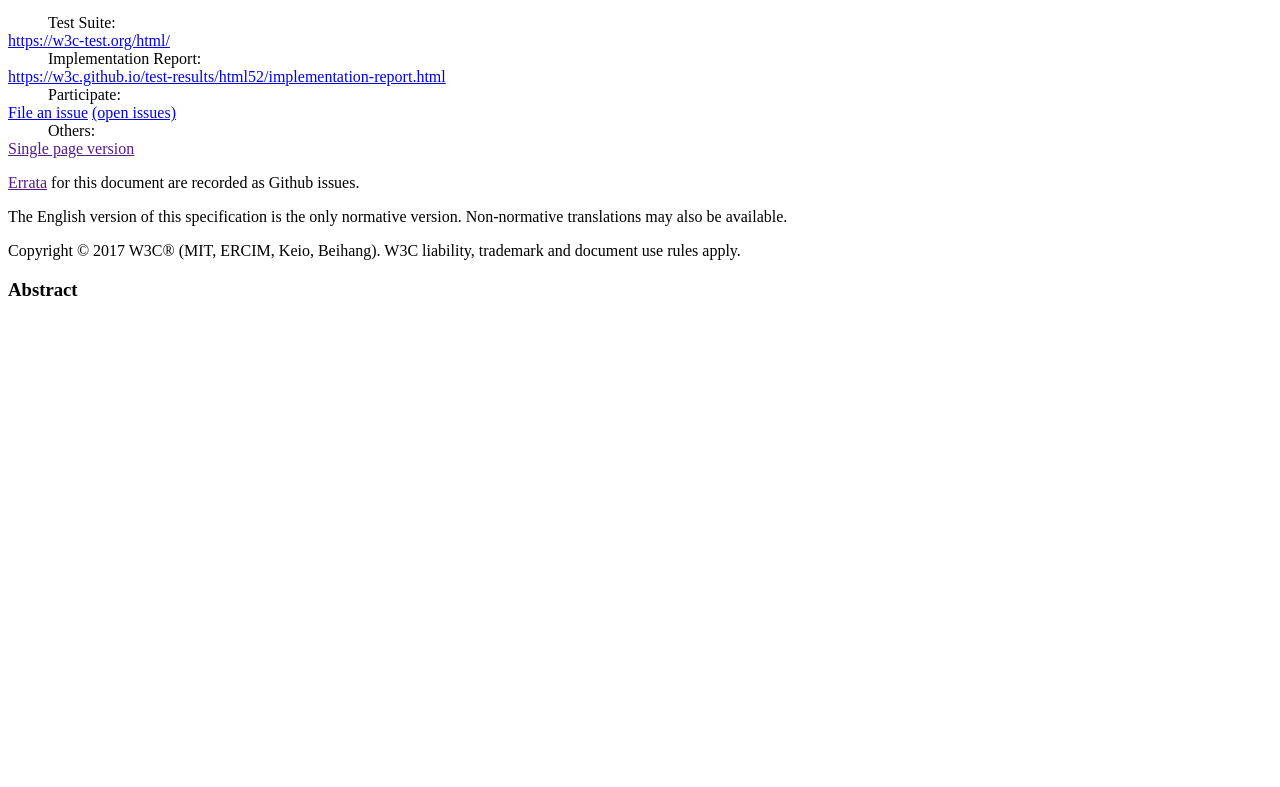
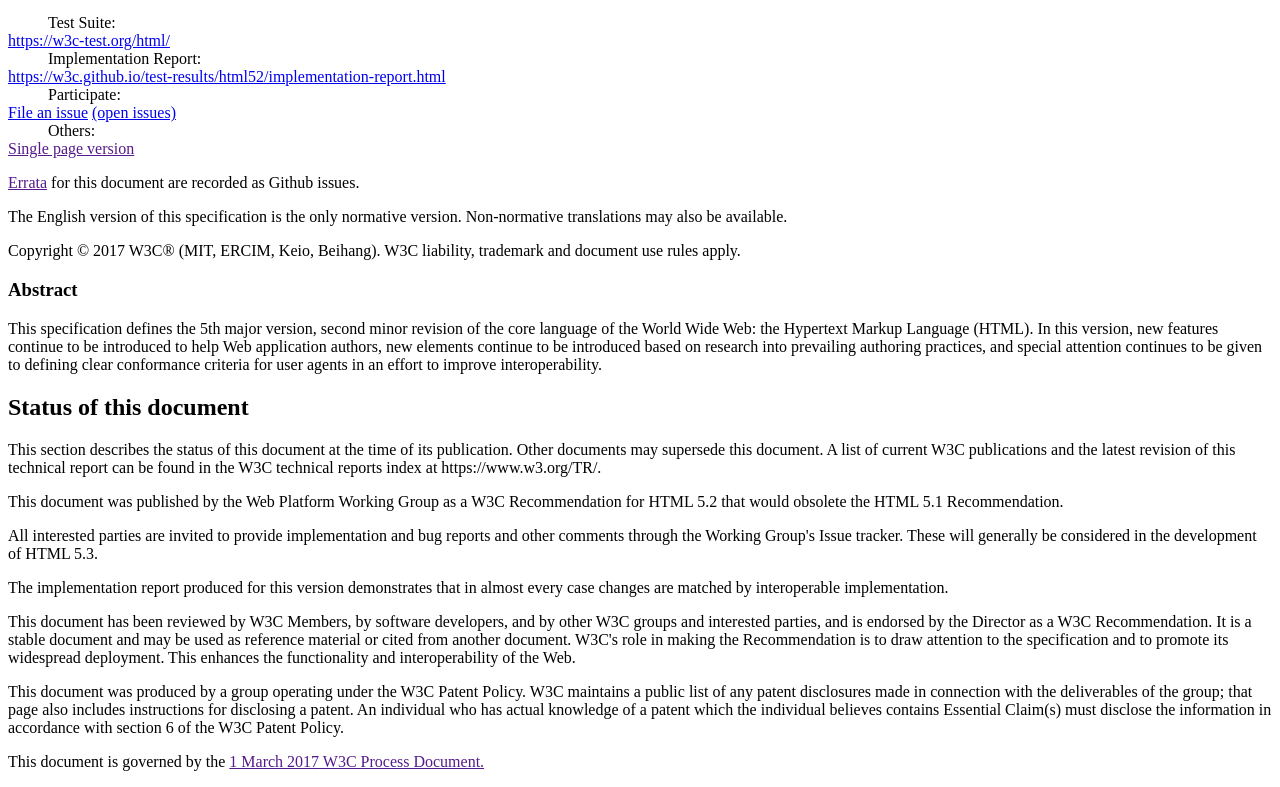
Before and after one commit to tolik0/Web, a plain HTML site: page w3.html in a window 1280 px wide. Shown: the part 767-1554 px from the top of the page. Before the commit the page ends 1087 px from the top, so only its background shows below. Drawn offline with Linux system fonts and the light colour scheme.

Commit message:
Update w3.html

```diff
--- a/w3.html
+++ b/w3.html
@@ -96,11 +96,48 @@
         </dt>
     </dl>
     <p><a href="">Errata</a> for this document are recorded as Github issues.</p>
-    <p>The English version of this specification is the only normative version. Non-normative translations may also be available.</p>
+    <p>The English version of this specification is the only normative version. Non-normative translations may also be
+        available.</p>
     <p>Copyright © 2017 W3C® (MIT, ERCIM, Keio, Beihang). W3C liability, trademark and document use rules apply.</p>
 </section>
 <article>
-    <h3>Abstract</h3>
+    <header>
+        <h3>Abstract</h3>
+    </header>
+    <p>This specification defines the 5th major version, second minor revision of the core language of the World Wide
+        Web: the Hypertext Markup Language (HTML). In this version, new features continue to be introduced to help Web
+        application authors, new elements continue to be introduced based on research into prevailing authoring
+        practices, and special attention continues to be given to defining clear conformance criteria for user agents in
+        an effort to improve interoperability.</p>
+</article>
+<article>
+    <header>
+        <h2>Status of this document</h2>
+    </header>
+    <div>
+        <p>This section describes the status of this document at the time of its publication. Other documents may
+            supersede this document. A list of current W3C publications and the latest revision of this technical report
+            can be found in the W3C technical reports index at https://www.w3.org/TR/.</p>
+        <p>This document was published by the Web Platform Working Group as a W3C Recommendation for HTML 5.2 that would
+            obsolete the HTML 5.1 Recommendation.</p>
+        <p>All interested parties are invited to provide implementation and bug reports and other comments through the
+            Working Group's Issue tracker. These will generally be considered in the development of HTML 5.3.</p>
+        <p>The implementation report produced for this version demonstrates that in almost every case changes are
+            matched by interoperable implementation.</p>
+        <p>This document has been reviewed by W3C Members, by software developers, and by other W3C groups and
+            interested parties, and is endorsed by the Director as a W3C Recommendation. It is a stable document and may
+            be used as reference material or cited from another document. W3C's role in making the Recommendation is to
+            draw attention to the specification and to promote its widespread deployment. This enhances the
+            functionality and interoperability of the Web.</p>
+        <p>This document was produced by a group operating under the W3C Patent Policy. W3C maintains a public list of
+            any patent disclosures made in connection with the deliverables of the group; that page also includes
+            instructions for disclosing a patent. An individual who has actual knowledge of a patent which the
+            individual believes contains Essential Claim(s) must disclose the information in accordance with section 6
+            of the W3C Patent Policy.</p>
+        <p>This document is governed by the <a href="">
+            <time datetime="2017-03-01">1 March 2017</time>
+            W3C Process Document.</a></p>
+    </div>
 </article>
 </body>
 </html>
```
